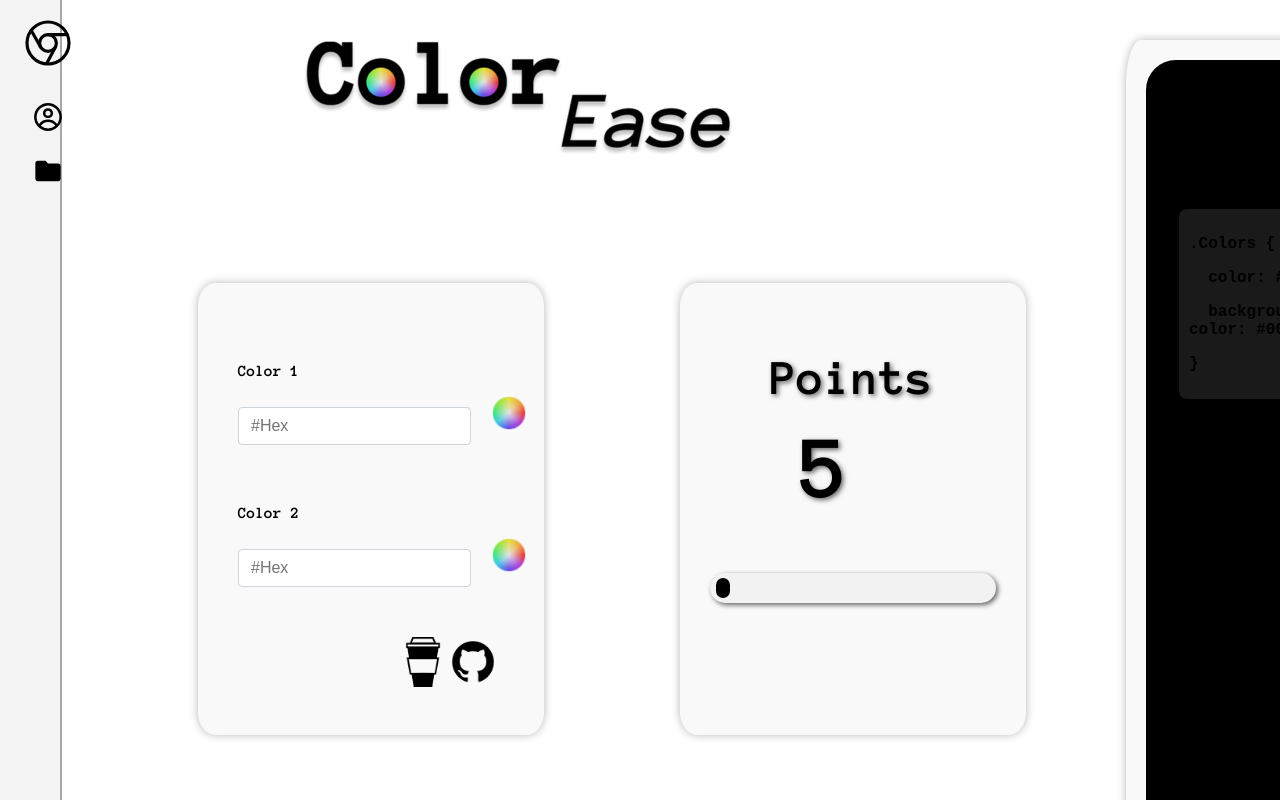
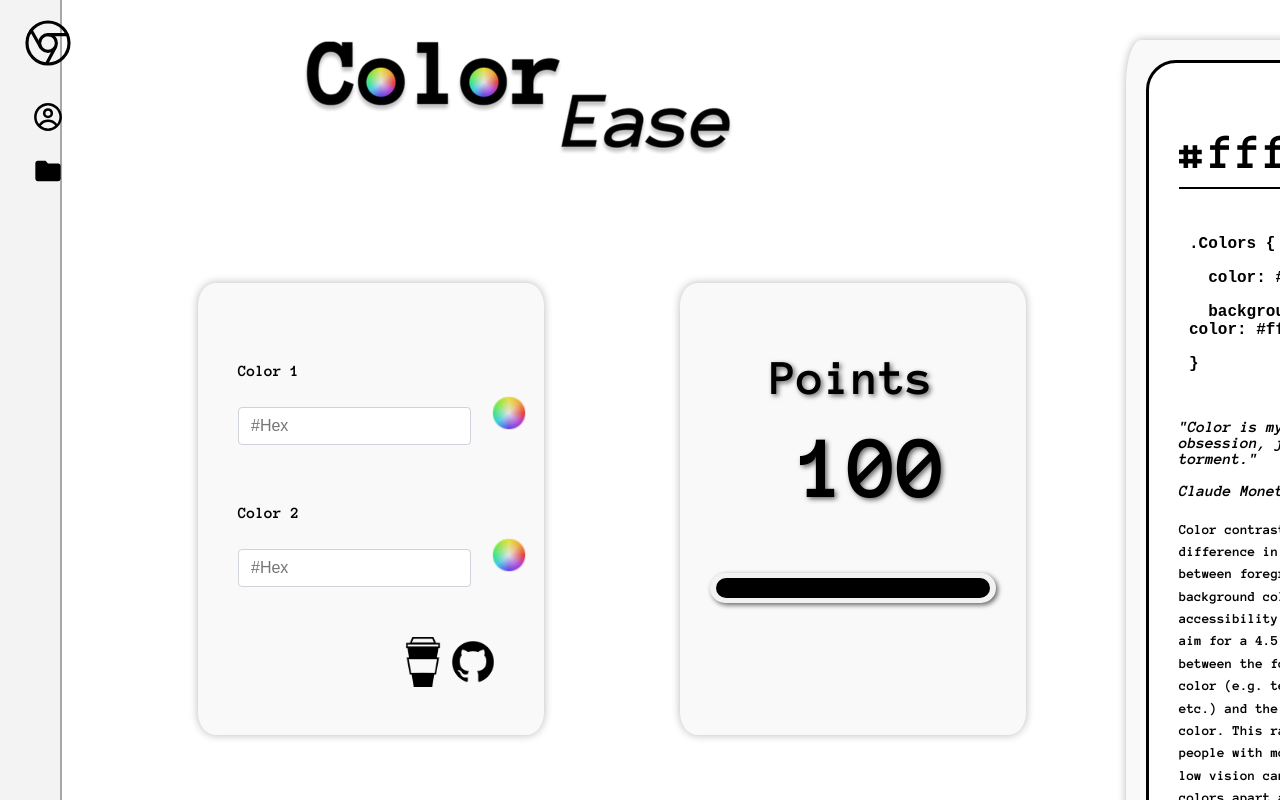
Before and after one commit to abrahammordev/ColorEase, a React (Create React App) app: page / in a window 1280 px wide. Shown: the top 800 px of the page. Built offline with nearby package versions, Linux system fonts and the light colour scheme.

Commit message:
Update default color values to improve UI consistency

```diff
--- a/src/App.jsx
+++ b/src/App.jsx
@@ -5,7 +5,7 @@ import Preview from "./components/Preview";
 import styles from "./App.module.css";
 
 function App() {
-    const [firstColor, setFirstColor] = useState("#000000");
+    const [firstColor, setFirstColor] = useState("#ffffff");
     const [secondColor, setSecondColor] = useState("#000000");
 
     const handleUpdateColors = ({ firstColor, secondColor }) => {
--- a/src/components/MainFunctionalities.jsx
+++ b/src/components/MainFunctionalities.jsx
@@ -5,7 +5,7 @@ import styles from "./MainFunctionalities.module.css";
 
 function MainFunctionalities({ onUpdateColors }) {
     const [firstColor, setFirstColor] = useState("#000000");
-    const [secondColor, setSecondColor] = useState("#000000");
+    const [secondColor, setSecondColor] = useState("#ffffff");
 
     const handleColorsUpdate = ({ firstColor, secondColor }) => {
         if (firstColor !== undefined) {
```
